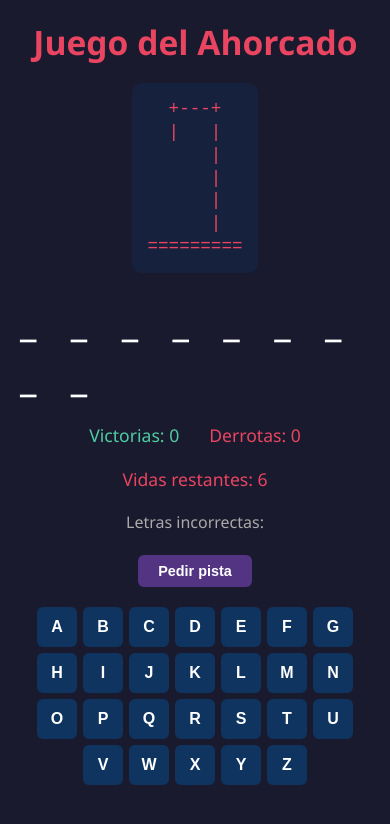
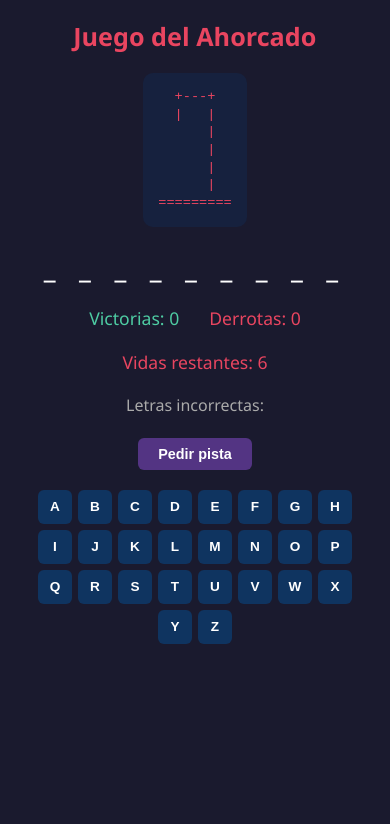
Before and after one commit to rwciANA/lab10-daw, an Angular app in the folder lab10-ahorcado/: page / in a window 390 px wide. Shown: the top 824 px of the page. Built offline with nearby package versions, Linux system fonts and the light colour scheme.

Commit message:
Agregar diseño responsive para móviles

```diff
--- a/lab10-ahorcado/src/app/app.css
+++ b/lab10-ahorcado/src/app/app.css
@@ -195,3 +195,10 @@ h1 {
   background: #3bb88f;
   transform: scale(1.05);
 }
+
+@media (max-width: 600px) {
+  h1 { font-size: 1.5rem; }
+  .palabra { font-size: 1.8rem; letter-spacing: 8px; }
+  .teclado button { width: 34px; height: 34px; font-size: 0.85rem; }
+  .ahorcado pre { font-size: 0.85rem; }
+}
```
